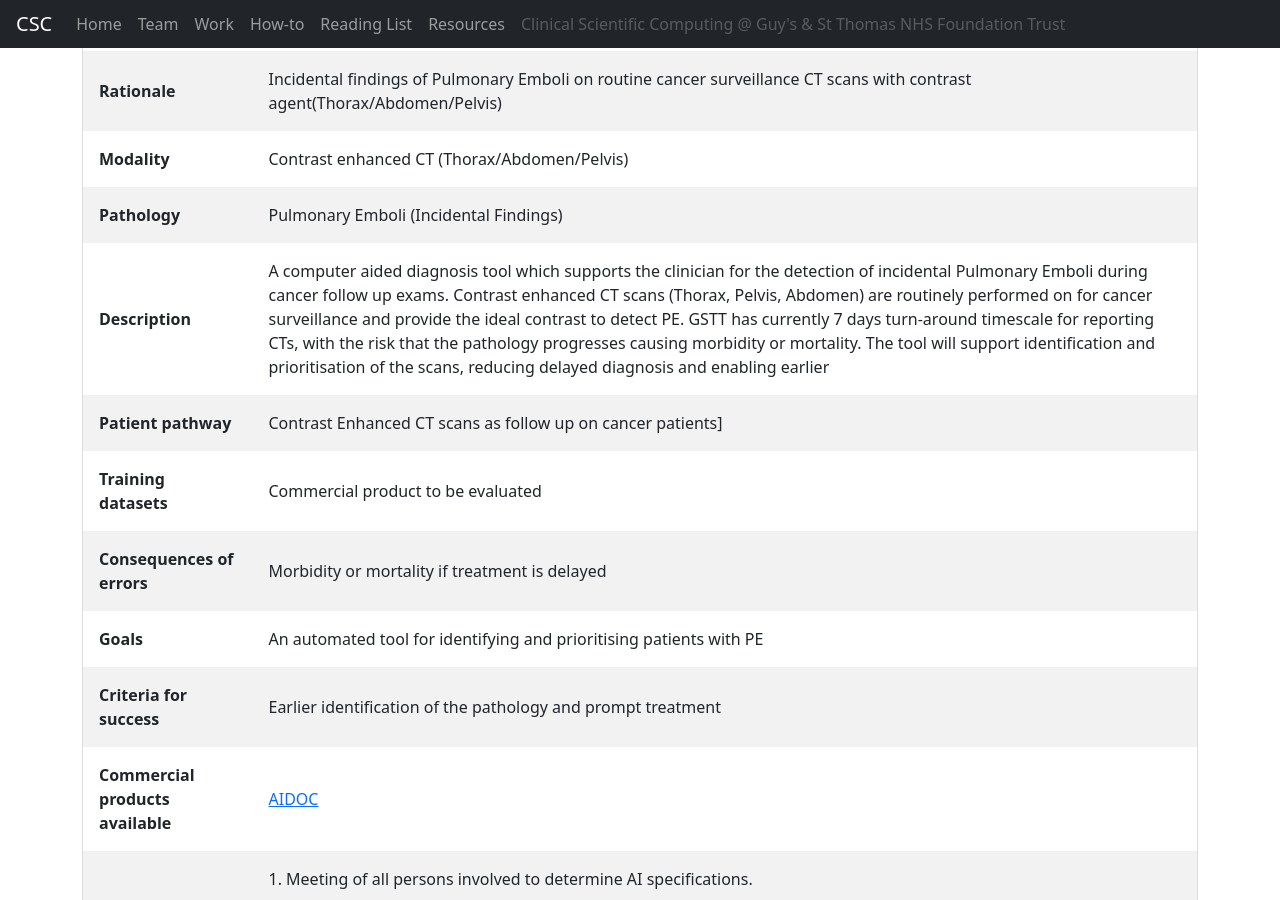
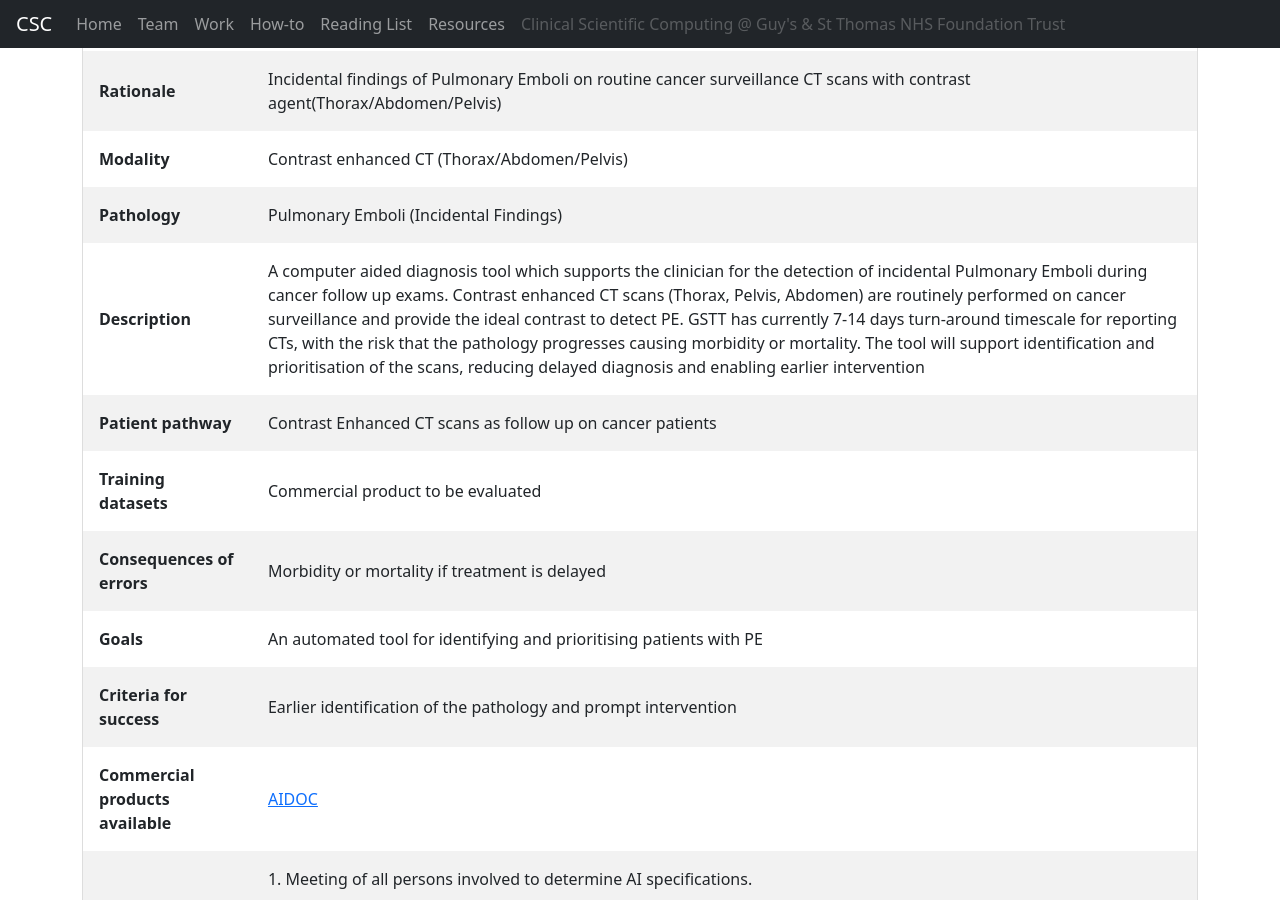
Before and after one commit to GSTT-CSC/gstt-csc-old, a Jekyll site: the page built from projects/AIC004_IncidentalFindingPE_CT.md, in a window 1280 px wide and 900 px high, scrolled down 528 px. Built offline with Jekyll 4.4.1, drawn with Linux system fonts in a browser that asks for light colours.

Commit message:
Update AIC004_IncidentalFindingPE_CT.md
I have corrected some typos I have spotted on the text...

```diff
--- a/projects/AIC004_IncidentalFindingPE_CT.md
+++ b/projects/AIC004_IncidentalFindingPE_CT.md
@@ -13,12 +13,12 @@ description: What we'll do, are doing, have done
 | <b>Rationale</b> | Incidental findings of Pulmonary Emboli on routine cancer surveillance CT scans with contrast agent(Thorax/Abdomen/Pelvis)  |
 | <b>Modality</b> | Contrast enhanced CT (Thorax/Abdomen/Pelvis)  |
 | <b>Pathology</b> | Pulmonary Emboli (Incidental Findings)|
-| <b>Description</b> | A computer aided diagnosis tool which supports the clinician for the detection of incidental Pulmonary Emboli during cancer follow up exams. Contrast enhanced CT scans (Thorax, Pelvis, Abdomen) are routinely performed on for cancer surveillance and provide the ideal contrast to detect PE. GSTT has currently 7 days turn-around timescale for reporting CTs, with the risk that the pathology progresses causing morbidity or mortality. The tool will support identification and prioritisation of the scans, reducing delayed diagnosis and enabling earlier  |
-| <b>Patient pathway</b> | Contrast Enhanced CT scans as follow up on cancer patients] |
+| <b>Description</b> | A computer aided diagnosis tool which supports the clinician for the detection of incidental Pulmonary Emboli during cancer follow up exams. Contrast enhanced CT scans (Thorax, Pelvis, Abdomen) are routinely performed on cancer surveillance and provide the ideal contrast to detect PE. GSTT has currently 7-14 days turn-around timescale for reporting CTs, with the risk that the pathology progresses causing morbidity or mortality. The tool will support identification and prioritisation of the scans, reducing delayed diagnosis and enabling earlier intervention |
+| <b>Patient pathway</b> | Contrast Enhanced CT scans as follow up on cancer patients |
 | <b>Training datasets</b> | Commercial product to be evaluated  |
 | <b>Consequences of errors</b> | Morbidity or mortality if treatment is delayed |
 | <b>Goals</b> | An automated tool for identifying and prioritising patients with PE |
-| <b>Criteria for success</b> | Earlier identification of the pathology and prompt treatment |
+| <b>Criteria for success</b> | Earlier identification of the pathology and prompt intervention |
 | <b>Commercial products available</b> | <a href="https://www.aidoc.com/"> AIDOC </a> |
 | <b>Project Plan</b> | 1.	Meeting of all persons involved to determine AI specifications. <br><br> 2.	Setting technical and system requirements for AI model. <br> <br> 3. Dataset curation (retrospective). <br><br> 4.	Model training<br><br>5.	Model testing <br><br>6.	Implementation <br><br>7. Audit |
 | <b>References</b> | <a href="https://doi.org/10.3390/app10082945"> Cano-Espinosa et al 2020 </a> <br>  <a href="https://doi.org/10.1007/s00330-020-06998-0"> Wikert et al 2020 </a> <br>  <a href="https://doi.org/10.1038/s41746-020-0266-y"> Huang et al 2020 </a> |
```
